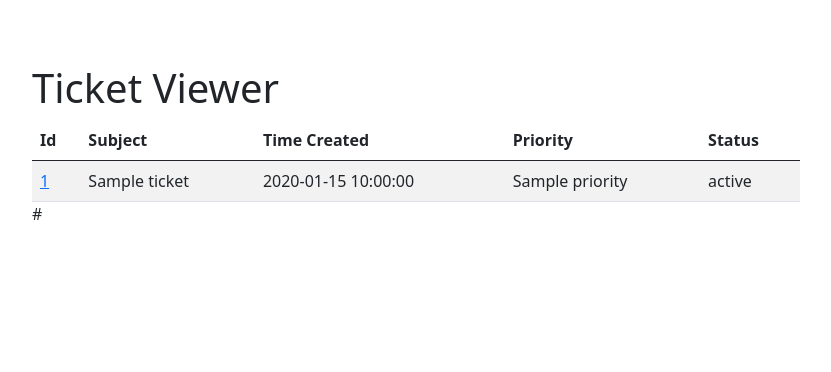
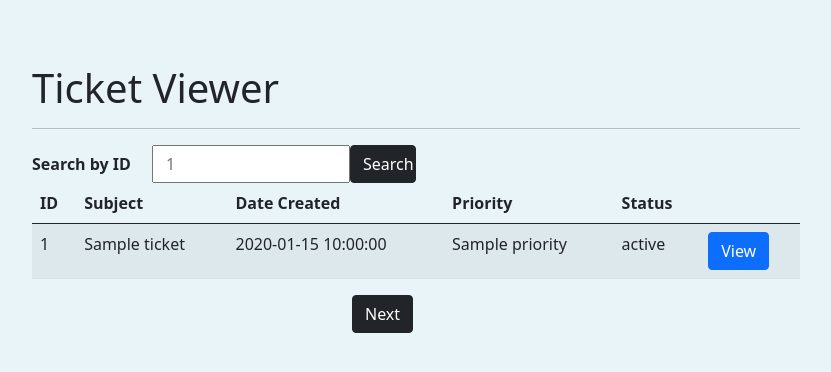
Before and after one commit to vsingh18567/zcc-singhvik, a Flask app: template templates/view_all.html in a window 1280 px wide. Shown: the top 372 px of the page, without its empty margins (224-1055 px from the left). Run offline with Flask 2, Linux system fonts and the light colour scheme; the template is opened without the code that fills it: most values are stand-ins (such as "Sample title", 1, 10 or a date in 2020).

Commit message:
all webviews and routing set up

```diff
--- a/app.py
+++ b/app.py
@@ -1,35 +1,105 @@
-from flask import Flask, render_template
+from flask import Flask, render_template, request, url_for, redirect
 import requests
 from dotenv import load_dotenv
 import json
 import os
+from dateutil import parser
 
 # consts
 load_dotenv()
 app = Flask(__name__)
 main_url = "https://zccsinghvik.zendesk.com/api/v2/"
-API_EMAIL = os.environ.get('EMAIL')
-API_TOKEN = os.environ.get('TOKEN')
+API_EMAIL = os.environ.get("EMAIL")
+API_TOKEN = os.environ.get("TOKEN")
 
 
-@app.route('/tickets')
-def hello_world(url=None):
-    if not url:
-        url = f"{main_url}tickets.json?page[size]=25"
-    data = requests.get(url, auth=(f"{API_EMAIL}/token", API_TOKEN)).json()
-    has_more = data['meta']['has_more']
-    next_link = None
-    prev_link = data['links']['prev']
-    if has_more:
-        next_link = data['links']['next']
+@app.route("/tickets", methods=["GET", "POST"])
+def tickets():
+    """
+    route for viewing all tickets
+    """
+    if request.method == "GET":
+        request_url = request.args.get("request_url", default=f"{main_url}tickets.json?page[size]=25", type=str)
+        page = request.args.get("page_num", default=1, type=int)
+        error = request.args.get("error", default=None, type=str)
 
-    return render_template('view_all.html', ticket_data=data["tickets"], next_link=next_link, prev_link=prev_link)
+        response = requests.get(request_url, auth=(f"{API_EMAIL}/token", API_TOKEN))
+        if response.status_code > 299:
+            return render_template("error.html")
+        data = response.json()
+        if len(data["tickets"]) == 0:
+            error = "Oops something went wrong"
+            request_url = f"{main_url}tickets.json?page[size]=25"
+            page = 1
+            response = requests.get(request_url, auth=(f"{API_EMAIL}/token", API_TOKEN))
+            if response.status_code > 299:
+                return render_template("error.html")
+            data = response.json()
+
+        next_link = None
+        prev_link = data["links"]["prev"]
+
+        if data["meta"]["has_more"]:
+            next_link = data["links"]["next"]
+
+        if page == 1:
+            prev_link = None
+        for ticket in data["tickets"]:
+            ticket_time = parser.parse(ticket["created_at"])
+            ticket["created_at"] = f"{ticket_time.year}/{ticket_time.month}/{ticket_time.day}"
+
+        return render_template(
+            "view_all.html",
+            ticket_data=data["tickets"],
+            next_link=next_link,
+            prev_link=prev_link,
+            error=error,
+            page=page
+        )
+    else:
+        id = request.form["ticket_id"]
+        return redirect(url_for('ticket_id', id=id))
 
 
-@app.route('/ticket/<id>')
+@app.route("/ticket/<id>")
 def ticket_id(id):
-    return render_template("view_one.html")
-
+    """
+    :param id: ticket id
+    route for viewing details of a specific ticket
+    """
+    response = requests.get(f"{main_url}tickets/{id}.json", auth=(f"{API_EMAIL}/token", API_TOKEN))
+    if response.status_code == 200:
+        ticket = response.json()["ticket"]
+        '''
+        the relevant data:
+            id, subject, description, priority, status, time created, requester_id,
+            submitter_id, organization_id
+        '''
+        ticket_time = parser.parse(ticket["created_at"])
+        ticket["created_at"] = f"{ticket_time.year}/{ticket_time.month}/{ticket_time.day}"
+        org_response = requests.get(f"{main_url}organizations/{ticket['organization_id']}.json",
+                                    auth=(f"{API_EMAIL}/token", API_TOKEN))
+        org = None
+        if org_response.status_code == 200:
+            print(org_response.json())
+            org = org_response.json()["organization"]["name"]
+        req_response = requests.get(f"{main_url}users/{ticket['requester_id']}.json",
+                                    auth=(f"{API_EMAIL}/token", API_TOKEN))
+        req = None
+        if req_response.status_code == 200:
+            print(req_response.json())
+            req = req_response.json()["user"]["name"]
+        sub_response = requests.get(f"{main_url}users/{ticket['submitter_id']}.json",
+                                    auth=(f"{API_EMAIL}/token", API_TOKEN))
+        sub = None
+        if sub_response.status_code == 200:
+            sub = sub_response.json()["user"]["name"]
+        return render_template("view_one.html", ticket=ticket, org=org, req=req, sub=sub)
+    else:
+        text = response.json()
+        if text.get("error") == "RecordNotFound":
+            return redirect(url_for('tickets', error="Could not find ticket with that ID"))
+        return render_template("error.html")
 
 if __name__ == "__main__":
-    app.run(debug=True)
+    app.run(debug=True, host="localhost", port=8000)
--- a/templates/base.html
+++ b/templates/base.html
@@ -11,16 +11,30 @@
             top:10%;
             margin: 0 auto;
         }
+
+        body {
+            background-color: #e8f4f8
+        }
+
+        tr:hover {
+            color: white !important;
+            background-color: black;
+        }
+
     </style>
 </head>
 <body>
+    {% if error %}
+    <div class="alert alert-danger">
+        {{ error }}
+    </div>
+    {% endif %}
     <div class=center-div">
         <div class="col-md-4; center-div" style="margin-top: 5%; width: 60%">
-            <h1>Ticket Viewer</h1>
+            <h1>Ticket Viewer</h1><hr>
             {% block content %}
             {% endblock %}
         </div>
-
     </div>
 
 </body>
--- /dev/null
+++ b/templates/error.html
@@ -0,0 +1,4 @@
+{% extends "base.html" %}
+
+{% block content %}
+<h6>Unfortunately it seems like something isn't working with the Zendesk API right now. Check back in later. </h6>
--- a/templates/view_all.html
+++ b/templates/view_all.html
@@ -1,30 +1,45 @@
 {% extends "base.html" %}
 
 {% block content %}
+<form method="POST">
+    <div class="form-group row">
+        <label class="col-form-label col-sm-2"><strong>Search by ID </strong></label>
+        <input type="number" name="ticket_id" id="ticket_id" placeholder="1" class="col-sm-3" required>
+        <input class="btn btn-dark col-sm-1" value="Search" type="submit">
+    </div>
+
+</form>
 <table class="table table-striped center-div">
     <thead style="border:black">
         <tr>
-            <th>Id</th>
+            <th>ID</th>
             <th>Subject</th>
-            <th>Time Created</th>
+            <th>Date Created</th>
             <th>Priority</th>
             <th>Status</th>
+            <th></th>
         </tr>
     </thead>
     <tbody>
     {% for ticket in ticket_data %}
         <tr>
-            <td> <a href = "{{ url_for('ticket_id', id=ticket.id) }}"> {{ticket.id}}</a></td>
+            <td> {{ticket.id}} </td>
             <td>{{ticket.subject}}</td>
             <td>{{ticket.created_at}}</td>
             <td>{{ticket.priority}}</td>
             <td>{{ticket.status}}</td>
+            <td><a href = "{{ url_for('ticket_id', id=ticket.id) }}" class="btn btn-primary"> View </a></td>
         </tr>
     {% endfor %}
     </tbody>
 </table>
-
-{% if next_link %}
-<p>{{next_link}}</p>
-{% endif %}
+<p style="margin-top:1%"></p>
+<div class="center-div col-md-2">
+    {% if prev_link %}
+    <a href = "{{url_for ('tickets', request_url=prev_link, page_num=page-1) }}" class="btn btn-secondary">Prev </a>
+    {% endif %}
+    {% if next_link %}
+    <a href = "{{url_for ('tickets', request_url=next_link, page_num=page+1) }}" class="btn btn-dark"> Next </a>
+    {% endif %}
+</div>
 {% endblock %}
```
Also changed, not shown: templates/view_one.html (+9 -1 lines), 2 other files.
